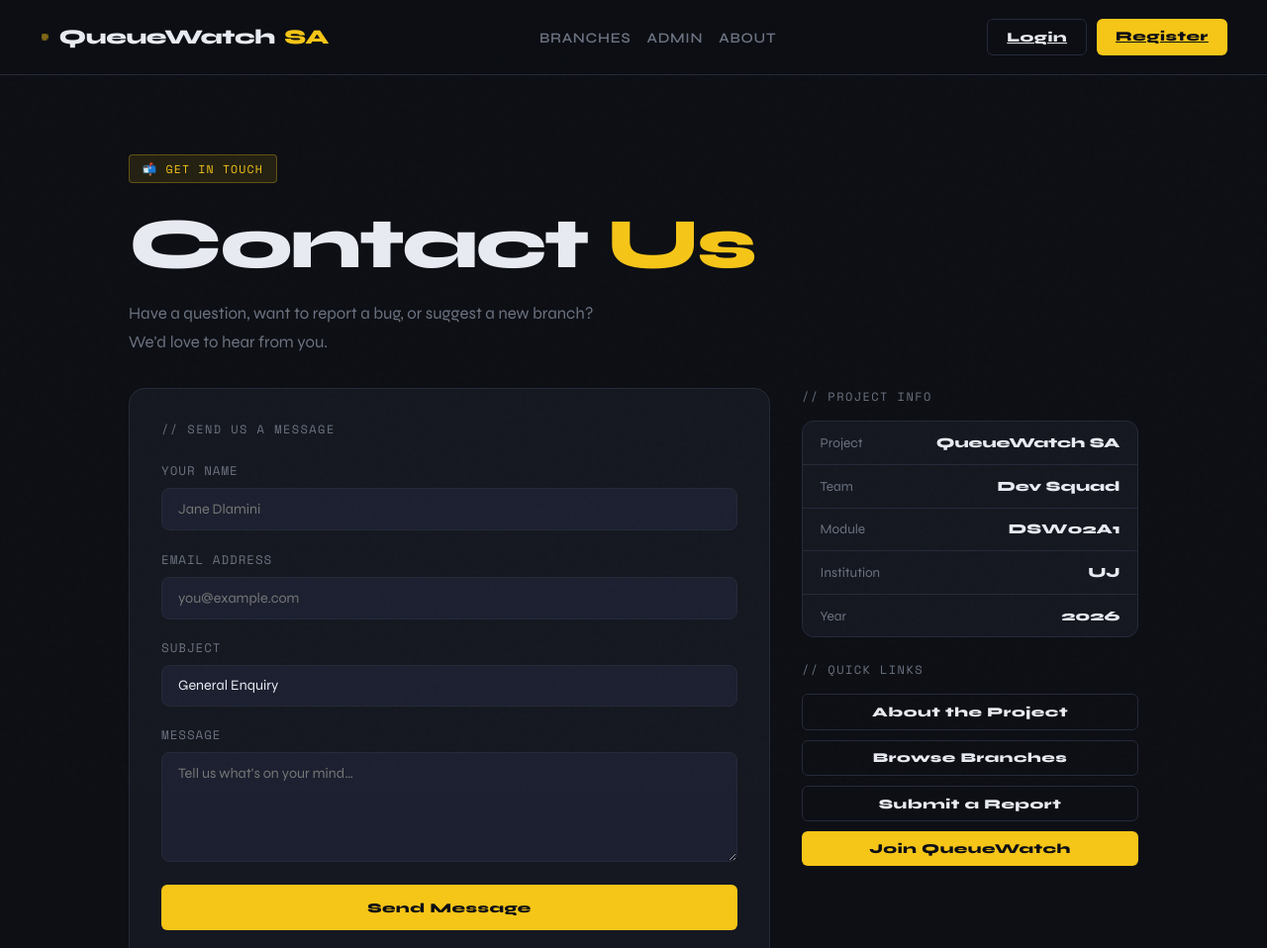
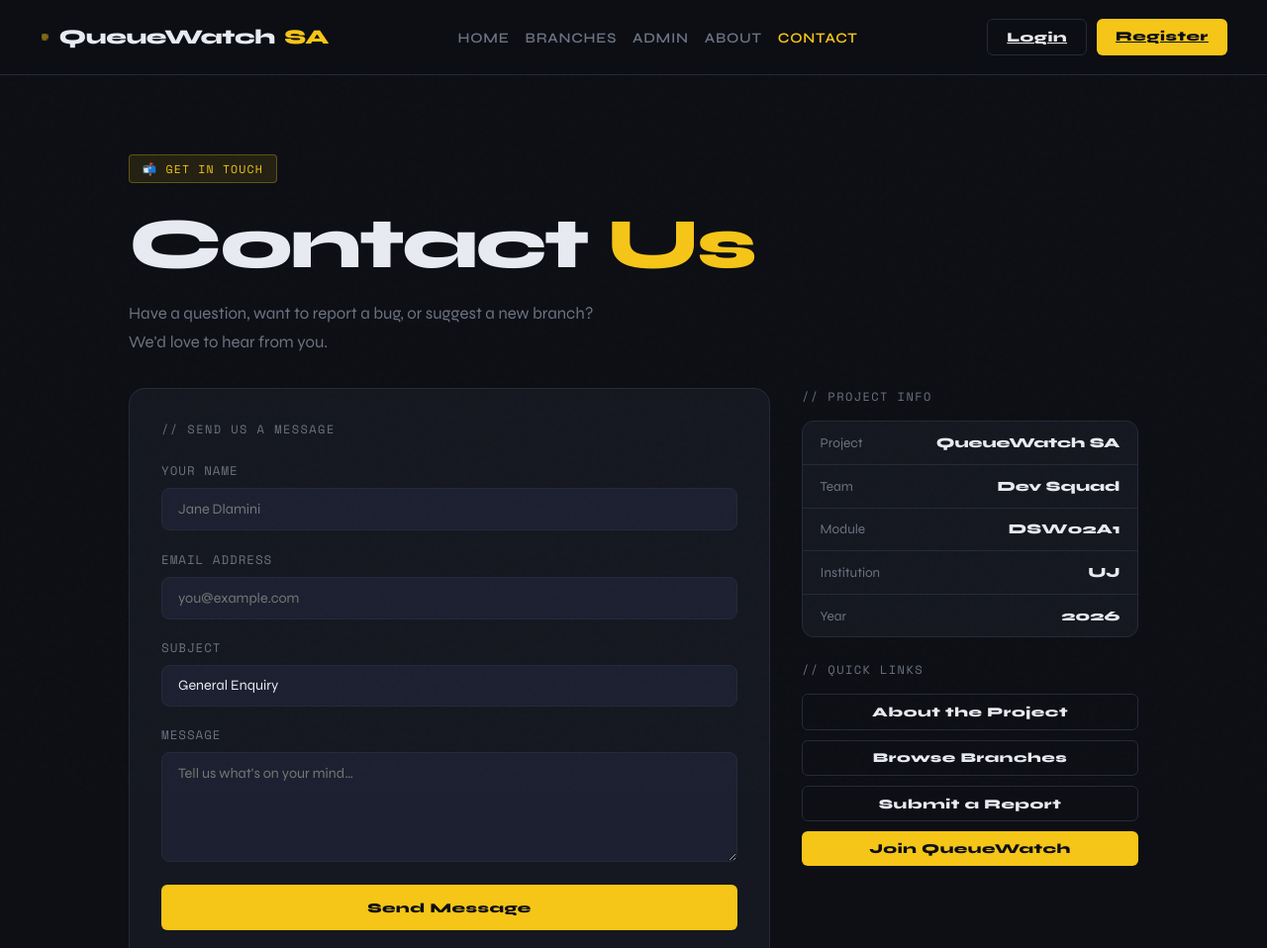
Before and after one commit to shanita17/QUEUEWATCH_version2, a plain HTML site: page contact.html in a window 1280 px wide. Shown: the top 958 px of the page at 99% size. Drawn offline with nearby package versions, Linux system fonts and the light colour scheme.

Commit message:
Add navigation links for Home and Contact pages in about, admin, and contact HTML files

```diff
--- a/contact.html
+++ b/contact.html
@@ -21,9 +21,11 @@
         QueueWatch<span style="color: var(--accent)">SA</span>
       </div>
       <ul class="nav-links">
+        <li><a href="index.html">Home</a></li>
         <li><a href="index.html">Branches</a></li>
         <li><a href="admin.html">Admin</a></li>
         <li><a href="about.html">About</a></li>
+        <li><a href="contact.html" class="active">Contact</a></li>
       </ul>
       <div style="display: flex; gap: 0.6rem">
         <a href="auth.html" class="btn btn-outline">Login</a>
```
Also changed, not shown: about.html (+2 -0 lines), admin.html (+1 -0 lines).
